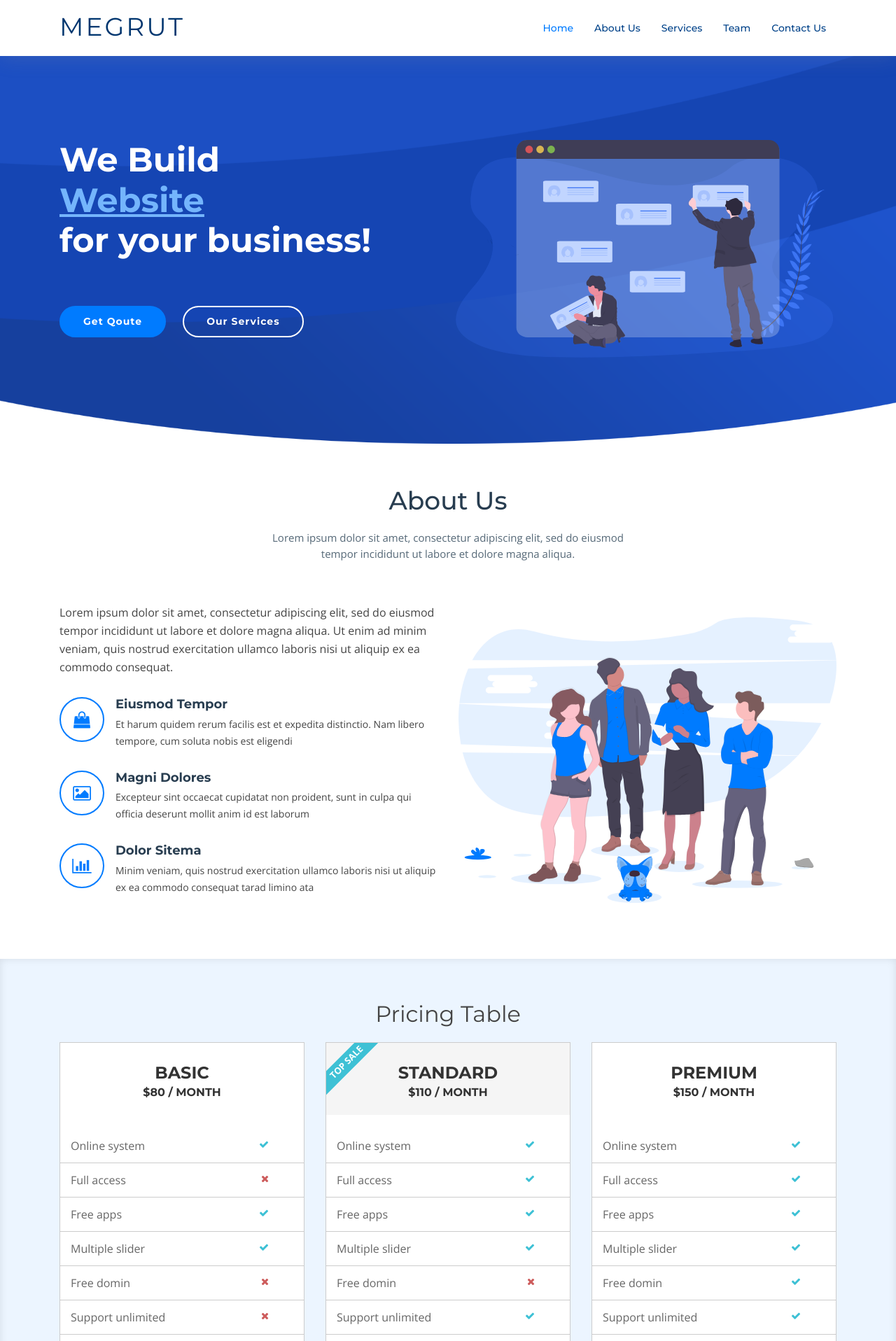
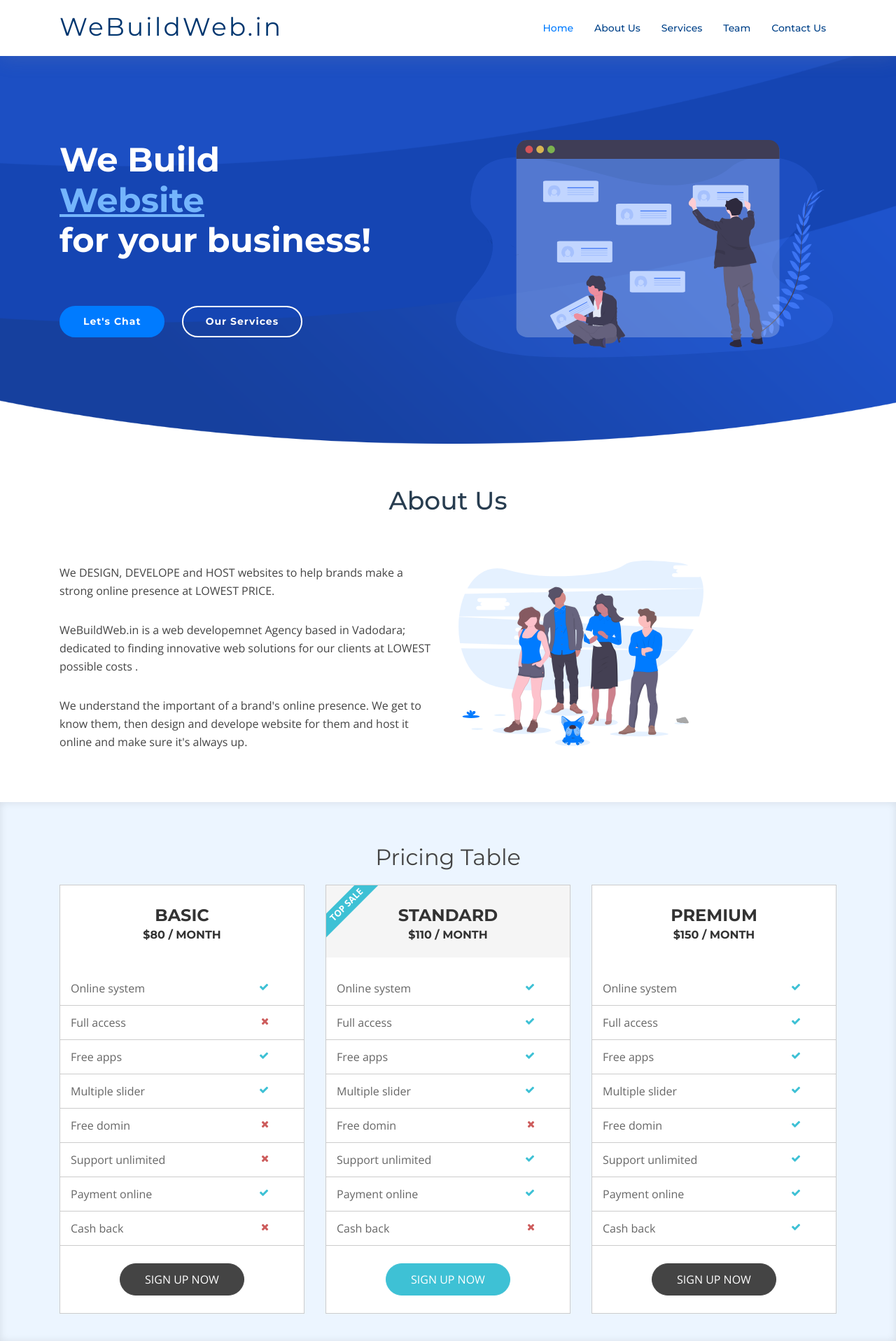
Before and after one commit to vijay991/webuildweb, a Flask app: page / in a window 1280 px wide. Shown: the top 1916 px of the page at 70% size. Run offline with Flask 2, Linux system fonts and the light colour scheme; some libraries are stand-ins or nearby versions; some web fonts are replaced.

Commit message:
about us modiyies

```diff
--- a/app/static/css/main.css
+++ b/app/static/css/main.css
@@ -142,7 +142,7 @@ h6 {
   line-height: 1;
   font-weight: 400;
   letter-spacing: 3px;
-  text-transform: uppercase;
+
 }
 
 #header .logo h1 a,
@@ -504,78 +504,8 @@ h6 {
   margin-bottom: 0;
 }
 
-#about .about-container .icon-box {
-  background: #fff;
-  background-size: cover;
-  padding: 0 0 30px 0;
-}
 
-#about .about-container .icon-box .icon {
-  float: left;
-  background: #fff;
-  width: 64px;
-  height: 64px;
-  display: -webkit-box;
-  display: -webkit-flex;
-  display: -ms-flexbox;
-  display: flex;
-  -webkit-box-pack: center;
-  -webkit-justify-content: center;
-  -ms-flex-pack: center;
-  justify-content: center;
-  -webkit-box-align: center;
-  -webkit-align-items: center;
-  -ms-flex-align: center;
-  align-items: center;
-  -webkit-box-orient: vertical;
-  -webkit-box-direction: normal;
-  -webkit-flex-direction: column;
-  -ms-flex-direction: column;
-  flex-direction: column;
-  text-align: center;
-  border-radius: 50%;
-  border: 2px solid #007bff;
-  transition: all 0.3s ease-in-out;
-}
 
-#about .about-container .icon-box .icon i {
-  color: #007bff;
-  font-size: 24px;
-}
-
-#about .about-container .icon-box:hover .icon {
-  background: #007bff;
-}
-
-#about .about-container .icon-box:hover .icon i {
-  color: #fff;
-}
-
-#about .about-container .icon-box .title {
-  margin-left: 80px;
-  font-weight: 600;
-  margin-bottom: 5px;
-  font-size: 18px;
-}
-
-#about .about-container .icon-box .title a {
-  color: #283d50;
-}
-
-#about .about-container .icon-box .description {
-  margin-left: 80px;
-  line-height: 24px;
-  font-size: 14px;
-}
-
-#about .about-extra {
-  padding-top: 60px;
-}
-
-#about .about-extra h4 {
-  font-weight: 600;
-  font-size: 24px;
-}
 
 
 
--- a/app/templates/index.html
+++ b/app/templates/index.html
@@ -40,7 +40,7 @@
 
       <div class="logo float-left">
         <!-- Uncomment below if you prefer to use an image logo -->
-        <h1 class="text-light"><a href="#header"><span>MEGRUT</span></a></h1>
+        <h1 class="text-light"><a href="#header"><span>WeBuildWeb.in</span></a></h1>
         <!--<a href="#intro" class="scrollto"><img src="img/logo.png" alt="" class="img-fluid"></a>-->
       </div>
 
@@ -70,7 +70,7 @@
       <div class="intro-info">
         <h2>We Build<br><span>Website</span><br>for your business!</h2><br>
         <div>
-          <a href="#about" class="btn-get-started scrollto">Get Qoute</a>
+          <a href="#about" class="btn-get-started scrollto">Let's Chat</a>
           <a href="#services" class="btn-services scrollto">Our Services</a>
         </div>
       </div>
@@ -88,39 +88,27 @@
       <div class="container">
 
         <header class="section-header">
-          <h3>About Us</h3>
-          <p>Lorem ipsum dolor sit amet, consectetur adipiscing elit, sed do eiusmod tempor incididunt ut labore et dolore magna aliqua.</p>
+          <h3>About Us</h3><br>
+
         </header>
 
         <div class="row about-container">
 
-          <div class="col-lg-6 content order-lg-1 order-2">
+          <div class="col-lg-6 content order-lg-1 order-2"><br>
             <p>
-              Lorem ipsum dolor sit amet, consectetur adipiscing elit, sed do eiusmod tempor incididunt ut labore et dolore magna aliqua. Ut enim ad minim veniam, quis nostrud exercitation ullamco laboris nisi ut aliquip ex ea commodo consequat.
+              We DESIGN, DEVELOPE and HOST websites to help brands make a strong online presence at LOWEST PRICE.
             </p>
-
-            <div class="icon-box wow fadeInUp">
-              <div class="icon"><i class="fa fa-shopping-bag"></i></div>
-              <h4 class="title"><a href="">Eiusmod Tempor</a></h4>
-              <p class="description">Et harum quidem rerum facilis est et expedita distinctio. Nam libero tempore, cum soluta nobis est eligendi</p>
-            </div>
-
-            <div class="icon-box wow fadeInUp" data-wow-delay="0.2s">
-              <div class="icon"><i class="fa fa-photo"></i></div>
-              <h4 class="title"><a href="">Magni Dolores</a></h4>
-              <p class="description">Excepteur sint occaecat cupidatat non proident, sunt in culpa qui officia deserunt mollit anim id est laborum</p>
-            </div>
-
-            <div class="icon-box wow fadeInUp" data-wow-delay="0.4s">
-              <div class="icon"><i class="fa fa-bar-chart"></i></div>
-              <h4 class="title"><a href="">Dolor Sitema</a></h4>
-              <p class="description">Minim veniam, quis nostrud exercitation ullamco laboris nisi ut aliquip ex ea commodo consequat tarad limino ata</p>
-            </div>
+            <p>
+              WeBuildWeb.in is a web developemnet Agency based in Vadodara; dedicated to finding innovative web solutions for our clients at LOWEST possible costs .
+            </p>
+             <p>
+              We understand the important of a brand's online presence. We get to know them, then design and develope website for them and host it online and make sure it's always up.
+            </p>
 
           </div>
 
-          <div class="col-lg-6 background order-lg-2 order-1 wow fadeInUp">
-            <img src="{{ url_for('static', filename='img/about-img.svg') }}" class="img-fluid" alt="">
+          <div class="col-lg-4 background order-lg-2 order-1 wow fadeInUp">
+            <img src="{{ url_for('static', filename='img/about-img.svg') }}" class="img-fluid" alt="" >
           </div>
         </div>
 
@@ -471,7 +459,7 @@
         <div class="row">
 
           <div class="col-lg-4 col-md-6 footer-info">
-            <h3>Megrut</h3>
+            <h3>WeBuildWeb</h3>
             <p>Cras fermentum odio eu feugiat lide par naso tierra. Justo eget nada terra videa magna derita valies darta donna mare fermentum iaculis eu non diam phasellus. Scelerisque felis imperdiet proin fermentum leo. Amet volutpat consequat mauris nunc congue.</p>
           </div>
 
@@ -520,10 +508,10 @@
 
     <div class="container">
       <div class="copyright">
-        &copy; Copyright <strong>Megrut</strong>. All Rights Reserved
+        &copy; Copyright <strong>WeBuildWeb</strong>. All Rights Reserved
       </div>
       <div class="credits">
-        Designed by <a href="https://bootstrapmade.com/">Megrut</a>
+        Designed by <a href="https://bootstrapmade.com/">WeBuildWeb</a>
       </div>
     </div>
   </footer><!-- #footer -->
```
